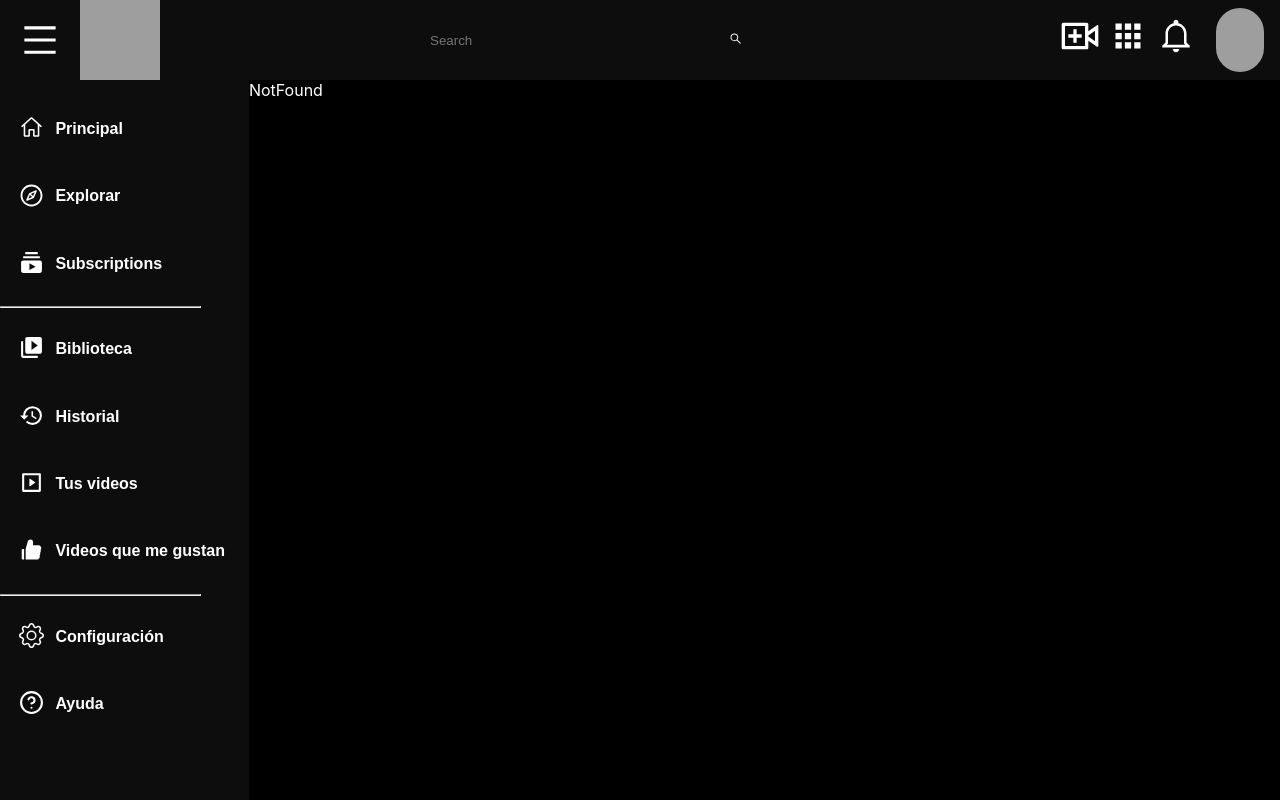
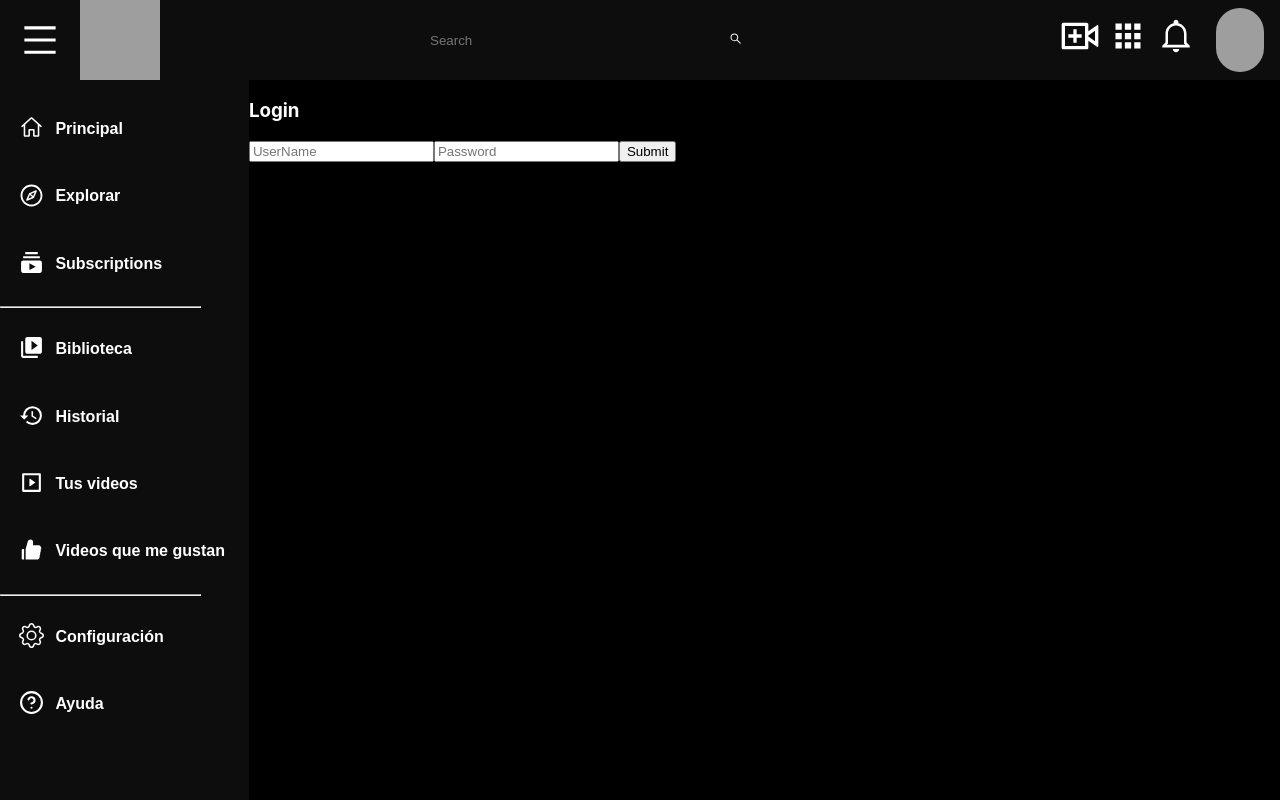
Before and after one commit to pepm17/Clon-Youtube, a React (Create React App) app in the folder client/: page /user/login in a window 1280 px wide. Built offline with nearby package versions, Linux system fonts and the light colour scheme; grey boxes are pictures that could not be loaded.

Commit message:
feat: login user and save in localStorage

```diff
--- a/client/src/router/App.tsx
+++ b/client/src/router/App.tsx
@@ -7,6 +7,7 @@ import NotFound from "../common/notFound";
 import "./App.scss";
 import WatchVideoPage from "../watchVideoPage/watchVideoPage";
 import Register from "../user/views/register";
+import Login from "../user/views/login";
 
 const App = () => {
   return (
@@ -21,6 +22,7 @@ const App = () => {
             <Switch>
               <Route exact path="/" component={AllVideos} />
               <Route exact path="/user/register" component={Register} />
+              <Route exact path="/user/login" component={Login} />
               <Route exact path="/video/:id" component={WatchVideoPage} />
               <Route component={NotFound} />
             </Switch>
--- a/client/src/user/user.actions.ts
+++ b/client/src/user/user.actions.ts
@@ -1,4 +1,5 @@
 import { UserActionsConst, UserActionsTypes } from ".";
+import { LoginUser } from "./user.interface";
 
 // Register use cases
 export const registerUserLoading = (): UserActionsTypes => ({
@@ -31,7 +32,7 @@ export const loginUserLoading = (): UserActionsTypes => ({
     error: ""
 })
 
-export const loginUserSuccess = (response: string): UserActionsTypes => ({
+export const loginUserSuccess = (response: LoginUser): UserActionsTypes => ({
     type: UserActionsConst.LOGIN_USER_SUCCESS,
     loading: false,
     response,
--- a/client/src/user/user.reducer.ts
+++ b/client/src/user/user.reducer.ts
@@ -1,8 +1,8 @@
-import { UserActionsTypes, UserActionsConst } from ".";
+import { UserActionsTypes, UserActionsConst, LoginUser } from ".";
 
 interface UserState {
   loading: boolean;
-  response: boolean | string;
+  response: boolean | LoginUser;
   error: string;
 }
 
--- a/client/src/user/user.service.ts
+++ b/client/src/user/user.service.ts
@@ -5,6 +5,10 @@ import {
   RegisterUser,
   registerUserFail,
   registerUserSuccess,
+  UserReturned,
+  loginUserFail,
+  loginUserLoading,
+  loginUserSuccess
 } from ".";
 
 export const registerUser = (registerUser: RegisterUser) => {
@@ -26,3 +30,24 @@ export const registerUser = (registerUser: RegisterUser) => {
     }
   };
 };
+
+export const loginUser = (user: UserReturned)=> {
+  return async (dispatch: Dispatch<UserActionsTypes>)=>{
+    dispatch(loginUserLoading());
+    try {
+      const response = await fetch("http://localhost:4000/user/login", {
+        method: "POST",
+        headers: {
+          "Content-Type": "application/json",
+        },
+        body: JSON.stringify(user),
+      })
+      const json = await response.json();
+      if(json.statusCode !== 200) return dispatch(loginUserFail("Error in login"));
+    dispatch(loginUserSuccess(json.response));
+
+    } catch (error) {
+      dispatch(loginUserFail("Error in login"));
+    }
+  }
+}
--- a/client/src/user/user.types.ts
+++ b/client/src/user/user.types.ts
@@ -1,3 +1,5 @@
+import { LoginUser } from ".";
+
 export enum UserActionsConst {
     REGISTER_USER_LOADING = "REGISTER_USER_LOADING",
     REGISTER_USER_SUCCESS = "REGISTER_USER_SUCCESS",
@@ -9,7 +11,7 @@ export enum UserActionsConst {
 
 interface UserAsync {
     loading: boolean;
-    response: boolean | string;
+    response: boolean | LoginUser;
     error: string;
 }
 
--- a/client/src/user/views/login.tsx
+++ b/client/src/user/views/login.tsx
@@ -1,7 +1,56 @@
 import React from "react";
+import { useEffect } from "react";
+import { useForm } from "react-hook-form";
+import { useDispatch, useSelector } from "react-redux";
+import { useHistory } from "react-router-dom";
+import { UserReturned, loginUser } from "../";
+import { AppState } from "../../common/redux/rootStore";
+import { LoginUser } from "../";
 
 const Login = () => {
-  return <>Login</>;
+  const { handleSubmit, register } = useForm<UserReturned>();
+  const dipatch = useDispatch();
+  const history = useHistory();
+  const { response, loading, error } = useSelector(
+    (state: AppState) => state.user
+  );
+
+  useEffect(() => {
+    console.log(response);
+
+    if (!loading && error === "" && (response as LoginUser).token) {
+      localStorage.setItem("token", (response as LoginUser).token);
+      localStorage.setItem(
+        "user",
+        JSON.stringify((response as LoginUser).user)
+      );
+
+      history.push("/");
+    }
+  }, [history, loading, error, response]);
+
+  const onSubmit = handleSubmit((data) => dipatch(loginUser(data)));
+
+  return (
+    <div className="login">
+      <h3>Login</h3>
+      <div className="login_form">
+        <form onSubmit={onSubmit}>
+          <input
+            type="text"
+            placeholder="UserName"
+            {...register("username", { required: true })}
+          />
+          <input
+            type="text"
+            placeholder="Password"
+            {...register("password", { required: true })}
+          />
+          <input type="submit" />
+        </form>
+      </div>
+    </div>
+  );
 };
 
 export default Login;
```
Also changed, not shown: client/src/user/user.interface.ts (+10 -0 lines).
